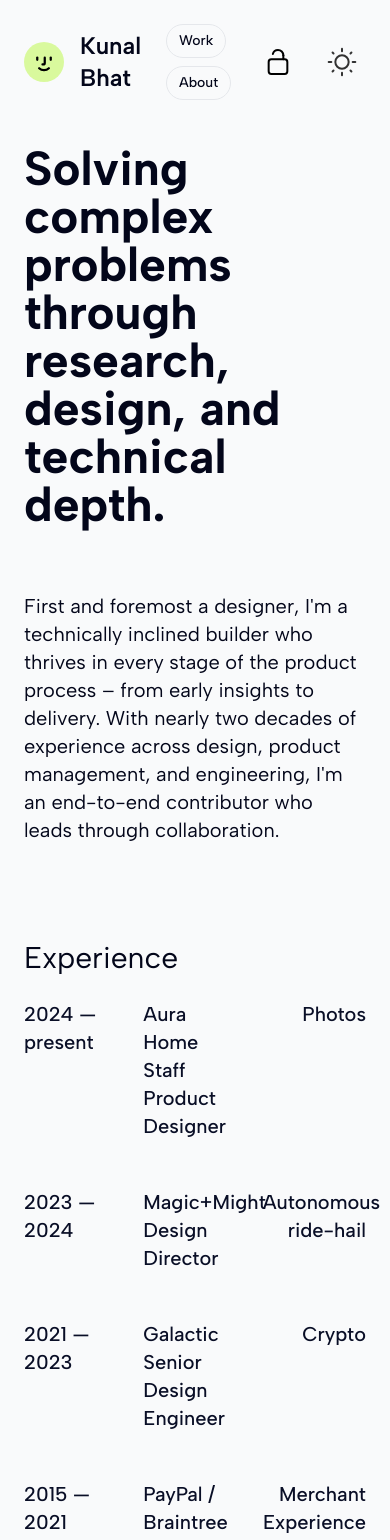
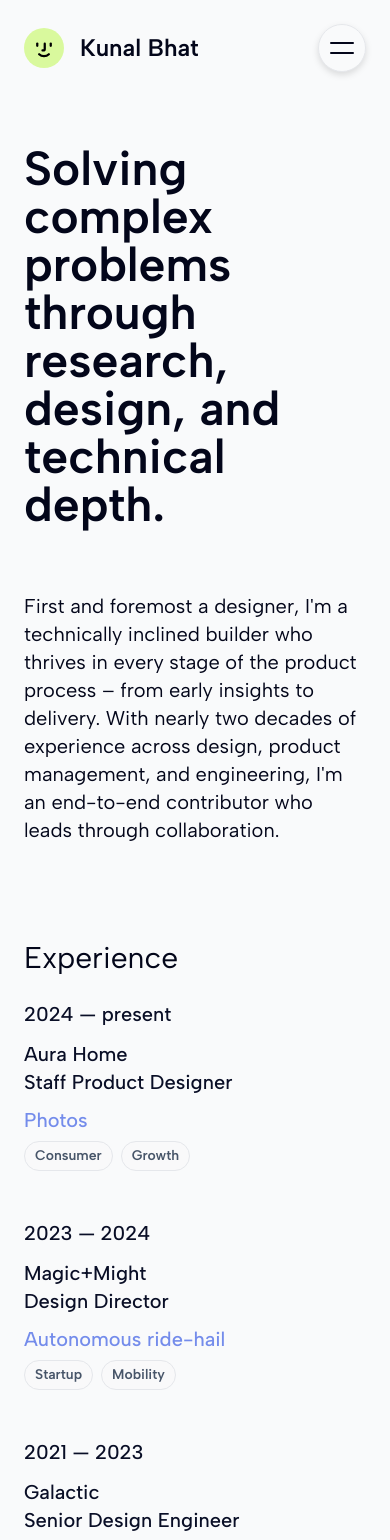
Before and after one commit to kunalbhat/portfolio-2025, a Next.js app: page /about in a window 390 px wide. Shown: the top 1540 px of the page. Built offline with nearby package versions, Linux system fonts and the light colour scheme.

Commit message:
add work page

```diff
--- a/src/app/about/page.tsx
+++ b/src/app/about/page.tsx
@@ -3,8 +3,6 @@
 import AnimatedHeadline from "@/components/animated-headline";
 import ExperienceCard from "@/components/experience-card";
 import SiteHeader from "@/components/site-header";
-
-const alwaysUnlocked = () => true;
 
 export default function AboutPage() {
   const experience = [
@@ -13,39 +11,43 @@ export default function AboutPage() {
       company: "Aura Home",
       title: "Staff Product Designer",
       sector: "Photos",
+      tags: ["Consumer", "Growth"],
     },
     {
       date: "2023 — 2024",
       company: "Magic+Might",
       title: "Design Director",
       sector: "Autonomous ride-hail",
+      tags: ["Startup", "Mobility"],
     },
     {
       date: "2021 — 2023",
       company: "Galactic",
       title: "Senior Design Engineer",
       sector: "Crypto",
+      tags: ["Enterprise", "Infrastructure"],
     },
     {
       date: "2015 — 2021",
       company: "PayPal / Braintree",
       title: "Senior Technical Product Manager (L27)",
       sector: "Merchant Experience",
+      tags: ["Enterprise", "Payments"],
     },
   ];
 
   return (
     <div className="max-w-8xl px-6 md:px-16 pt-20 md:pt-28 mx-auto transition-colors duration-650 ease-[cubic-bezier(0.25,0.8,0.35,1)]">
-      <SiteHeader onUnlockAttempt={alwaysUnlocked} unlocked />
+      <SiteHeader />
 
       <main className="py-10 md:py-14 min-h-screen">
         <header className="mt-6 md:mt-12 mb-16 md:mb-32">
           <AnimatedHeadline
-            className="mb-3 md:text-8xl"
+            className="mb-3 md:text-7xl lg:text-8xl font-semibold"
             text="Solving complex problems through research, design, and technical depth."
           />
         </header>
-        <section className="max-w-5xl mx-auto flex flex-col space-y-24">
+        <section className="max-w-4xl mx-auto flex flex-col space-y-24">
           <article>
             <p className="md:text-4xl">
               First and foremost a designer, I&apos;m a technically inclined
--- a/src/components/experience-card.tsx
+++ b/src/components/experience-card.tsx
@@ -5,6 +5,7 @@ type ExperienceCardProps = {
   company: string;
   title: string;
   sector: string;
+  tags?: string[];
 };
 
 export default function ExperienceCard({
@@ -12,16 +13,31 @@ export default function ExperienceCard({
   company,
   title,
   sector,
+  tags = [],
 }: ExperienceCardProps) {
   return (
-    <li className="grid grid-flow-row md:grid-flow-col grid-cols-3 text-xl md:text-2xl font-medium gap-x-4">
-      <span>{date}</span>
-      <span>
+    <li className="grid gap-y-3 gap-x-6 md:grid-cols-3 items-start text-xl md:text-2xl font-medium">
+      <span className="md:text-left">{date}</span>
+      <span className="md:text-left">
         {company}
         <br />
         {title}
       </span>
-      <span className="text-right">{sector}</span>
+      <div className="flex flex-col items-start md:items-end gap-2 text-left md:text-right">
+        <div className="leading-tight">{sector}</div>
+        {tags.length ? (
+          <span className="flex flex-wrap gap-2 text-sm font-semibold text-(--muted) justify-start md:justify-end">
+            {tags.map((tag) => (
+              <span
+                key={tag}
+                className="inline-flex items-center px-2.5 py-1 rounded-full border border-(--border) bg-(--bg-overlay)"
+              >
+                {tag}
+              </span>
+            ))}
+          </span>
+        ) : null}
+      </div>
     </li>
   );
 }
--- a/src/components/site-header.tsx
+++ b/src/components/site-header.tsx
@@ -2,63 +2,30 @@
 
 import Image from "next/image";
 import Link from "next/link";
-import {
-  AnimatePresence,
-  motion,
-  useMotionValueEvent,
-  useScroll,
-} from "framer-motion";
+import { motion, useMotionValueEvent, useScroll } from "framer-motion";
 import ThemeToggle from "@/components/theme-toggle";
-import { FocusEvent, FormEvent, useRef, useState } from "react";
+import { useEffect, useState } from "react";
 
-type SiteHeaderProps = {
-  onUnlockAttempt: (password: string) => boolean;
-  unlocked: boolean;
-};
-
-export default function SiteHeader({
-  onUnlockAttempt,
-  unlocked,
-}: SiteHeaderProps) {
-  const [password, setPassword] = useState("");
-  const [error, setError] = useState(false);
-  const [showInput, setShowInput] = useState(false);
+export default function SiteHeader() {
   const [isAtTop, setIsAtTop] = useState(true);
-  const inputRef = useRef<HTMLInputElement | null>(null);
-  const formRef = useRef<HTMLFormElement | null>(null);
+  const [isMenuOpen, setIsMenuOpen] = useState(false);
   const { scrollY } = useScroll();
 
   useMotionValueEvent(scrollY, "change", (value) => {
     setIsAtTop(value < 40);
   });
 
-  const handleSubmit = (event: FormEvent<HTMLFormElement>) => {
-    event.preventDefault();
-    const success = onUnlockAttempt(password);
-    setError(!success);
-    if (success) {
-      setPassword("");
-      setShowInput(false);
-    }
-  };
-
-  const revealInput = () => {
-    setShowInput(true);
-    setError(false);
-    requestAnimationFrame(() => inputRef.current?.focus());
-  };
-
-  const handleBlur = (event: FocusEvent<HTMLElement>) => {
-    if (!formRef.current) return;
-    const next = event.relatedTarget as Node | null;
-    if (!next || !formRef.current.contains(next)) {
-      setShowInput(false);
-      setPassword("");
-      setError(false);
-    }
-  };
-
-  const iconShouldShift = showInput && !unlocked;
+  // Close the mobile menu when scrolling down or resizing up.
+  useEffect(() => {
+    if (typeof window === "undefined") return;
+    const handleResize = () => {
+      if (window.innerWidth >= 768) {
+        setIsMenuOpen(false);
+      }
+    };
+    window.addEventListener("resize", handleResize);
+    return () => window.removeEventListener("resize", handleResize);
+  }, []);
 
   return (
     <motion.header
@@ -75,11 +42,7 @@ export default function SiteHeader({
         <div className="flex items-center justify-between py-6 md:py-8">
           <div className="flex items-center gap-6 md:gap-10">
             <motion.div
-              className={`flex items-center gap-4 transform-gpu transition-all duration-400 ease-[cubic-bezier(0.25,0.8,0.35,1)] ${
-                showInput
-                  ? "-translate-x-full opacity-0 md:translate-x-0 md:opacity-100"
-                  : "translate-x-0 opacity-100"
-              }`}
+              className="flex items-center gap-4 transform-gpu transition-all duration-400 ease-[cubic-bezier(0.25,0.8,0.35,1)]"
               initial={{ opacity: 0, y: 4 }}
               animate={{ opacity: 1, y: 0 }}
               transition={{ duration: 0.35, ease: "easeOut" }}
@@ -108,120 +71,96 @@ export default function SiteHeader({
                 />
               </motion.div>
 
-              <span
-                className={`font-semibold text-2xl text-(--fg) transition-all duration-300 ${
-                  showInput
-                    ? "opacity-0 translate-y-1 md:opacity-100 md:translate-y-0"
-                    : "opacity-100 translate-y-0"
-                }`}
+              <Link
+                href="/"
+                className="font-semibold text-2xl text-(--fg) bg-transparent hover:opacity-85 transition-opacity"
               >
                 Kunal Bhat
-              </span>
+              </Link>
             </motion.div>
+          </div>
 
-            <nav className="flex flex-wrap items-center gap-2 text-sm font-medium">
+          <div className="flex items-center gap-4.5">
+            <nav
+              className="hidden md:flex items-center gap-4 bg-(--bg) px-5 py-3 rounded-full border border-(--border) drop-shadow-md transform-gpu transition-all duration-400 ease-[cubic-bezier(0.25,0.8,0.35,1)]"
+              aria-label="Primary"
+            >
               <Link
-                href="/"
-                className="px-3 py-1.5 rounded-full border border-(--border) bg-transparent text-(--fg) hover:border-(--fg) transition-colors"
+                href="/work"
+                className="text-base font-semibold text-(--fg) bg-transparent hover:opacity-80 transition-opacity"
               >
                 Work
               </Link>
               <Link
                 href="/about"
-                className="px-3 py-1.5 rounded-full border border-(--border) bg-transparent text-(--fg) hover:border-(--fg) transition-colors"
+                className="text-base font-semibold text-(--fg) bg-transparent hover:opacity-80 transition-opacity"
               >
                 About
               </Link>
+              <a
+                href="https://www.linkedin.com/in/kunal-s-bhat/"
+                className="text-base font-semibold text-(--fg) bg-transparent hover:opacity-80 transition-opacity"
+              >
+                Contact
+              </a>
+              <div className="pl-2">
+                <ThemeToggle />
+              </div>
             </nav>
-          </div>
 
-          <div className="flex items-center gap-4.5">
-            <div className="flex items-center gap-2">
-              <motion.button
-                type="button"
-                onClick={revealInput}
-                disabled={unlocked}
-                className="h-11 w-11 rounded-full grid place-items-center transition-opacity cursor-pointer disabled:cursor-default"
-                aria-label={
-                  unlocked ? "Portfolio unlocked" : "Enter portfolio password"
-                }
-                whileHover={!unlocked ? { scale: 1.1 } : undefined}
-                whileTap={!unlocked ? { scale: 0.97 } : undefined}
-                initial={{ opacity: 0, scale: 0.95 }}
-                animate={{
-                  opacity: 1,
-                  scale: 1,
-                  x: iconShouldShift ? -10 : 0,
-                }}
-                transition={{ type: "spring", stiffness: 320, damping: 18 }}
-              >
-                <Image
-                  src={
-                    unlocked
-                      ? "/images/icon-unlock.svg"
-                      : "/images/icon-lock.svg"
-                  }
-                  alt={unlocked ? "Unlocked" : "Locked"}
-                  width={32}
-                  height={32}
-                  className="h-8 w-8 lock-icon"
-                  priority
-                />
-              </motion.button>
-
-              <AnimatePresence initial={false}>
-                {!unlocked && showInput ? (
-                  <motion.form
-                    key="password-form"
-                    ref={formRef}
-                    onSubmit={handleSubmit}
-                    onBlur={handleBlur}
-                    initial={{ opacity: 0, width: 0 }}
-                    animate={{ opacity: 1, width: "14.5rem" }}
-                    exit={{ opacity: 0, width: 0 }}
-                    transition={{ duration: 0.4, ease: [0.25, 0.8, 0.35, 1] }}
-                    className="flex items-center gap-2 rounded-full px-3 py-1.5 text-sm bg-(--input-bg) backdrop-blur overflow-hidden"
-                  >
-                    <input
-                      ref={inputRef}
-                      type="password"
-                      value={password}
-                      onChange={(event) => setPassword(event.target.value)}
-                      placeholder="Password"
-                      className="bg-transparent outline-none placeholder:text-(--muted) text-(--fg) text-md w-full min-w-0"
-                      autoComplete="off"
-                      spellCheck={false}
-                      data-1p-ignore
-                    />
-                    <button
-                      type="submit"
-                      className="px-3 py-1 rounded-full bg-(--fg) text-(--bg) font-medium hover:opacity-90 transition-opacity"
-                    >
-                      Unlock
-                    </button>
-                  </motion.form>
-                ) : null}
-              </AnimatePresence>
-            </div>
-
-            <motion.div
-              className={`transform-gpu transition-all duration-400 ease-[cubic-bezier(0.25,0.8,0.35,1)] ${
-                showInput
-                  ? "translate-x-full opacity-0 md:translate-x-0 md:opacity-100"
-                  : "translate-x-0 opacity-100"
-              }`}
-              initial={false}
-              animate={{}}
+            <button
+              type="button"
+              className="md:hidden h-12 w-12 rounded-full bg-(--bg) border border-(--border) drop-shadow-md grid place-items-center"
+              aria-label={isMenuOpen ? "Close menu" : "Open menu"}
+              onClick={() => setIsMenuOpen((open) => !open)}
             >
-              <ThemeToggle />
-            </motion.div>
+              <span className="flex flex-col gap-2">
+                <span className="block h-0.5 w-6 bg-(--fg) rounded-full" />
+                <span className="block h-0.5 w-6 bg-(--fg) rounded-full" />
+              </span>
+            </button>
           </div>
         </div>
-        {error && !unlocked ? (
-          <p className="text-sm text-red-500 pt-1">
-            Wrong password. Try again.
-          </p>
-        ) : null}
+        <motion.nav
+          className="md:hidden mt-3 origin-top"
+          initial={false}
+          animate={{
+            height: isMenuOpen ? "auto" : 0,
+            opacity: isMenuOpen ? 1 : 0,
+            marginTop: isMenuOpen ? 12 : 0,
+          }}
+          transition={{ duration: 0.3, ease: [0.25, 0.8, 0.35, 1] }}
+          aria-label="Mobile navigation"
+        >
+          {isMenuOpen ? (
+            <div className="flex flex-col gap-3 bg-(--bg) border border-(--border) rounded-2xl px-4 py-4 drop-shadow-md">
+              <Link
+                href="/work"
+                className="text-base font-semibold text-(--fg) bg-transparent hover:opacity-80 transition-opacity"
+                onClick={() => setIsMenuOpen(false)}
+              >
+                Work
+              </Link>
+              <Link
+                href="/about"
+                className="text-base font-semibold text-(--fg) bg-transparent hover:opacity-80 transition-opacity"
+                onClick={() => setIsMenuOpen(false)}
+              >
+                About
+              </Link>
+              <a
+                href="https://www.linkedin.com/in/kunal-s-bhat/"
+                className="text-base font-semibold text-(--fg) bg-transparent hover:opacity-80 transition-opacity"
+                onClick={() => setIsMenuOpen(false)}
+              >
+                Contact
+              </a>
+              <div className="pt-2 border-t border-(--border)">
+                <ThemeToggle />
+              </div>
+            </div>
+          ) : null}
+        </motion.nav>
       </div>
     </motion.header>
   );
```
Also changed, not shown: src/app/page.tsx (+1 -61 lines), src/app/work/page.tsx (added, +132 -0 lines).
